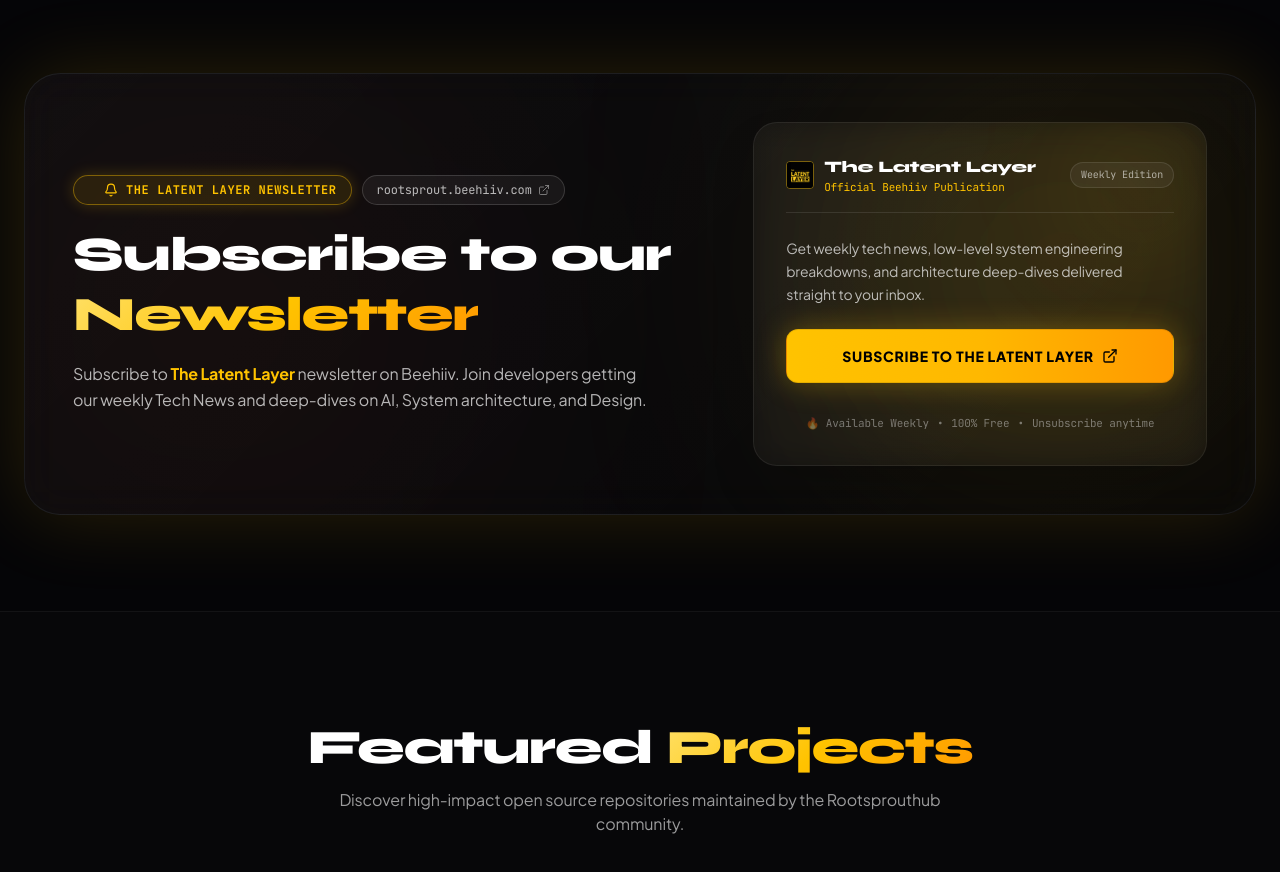
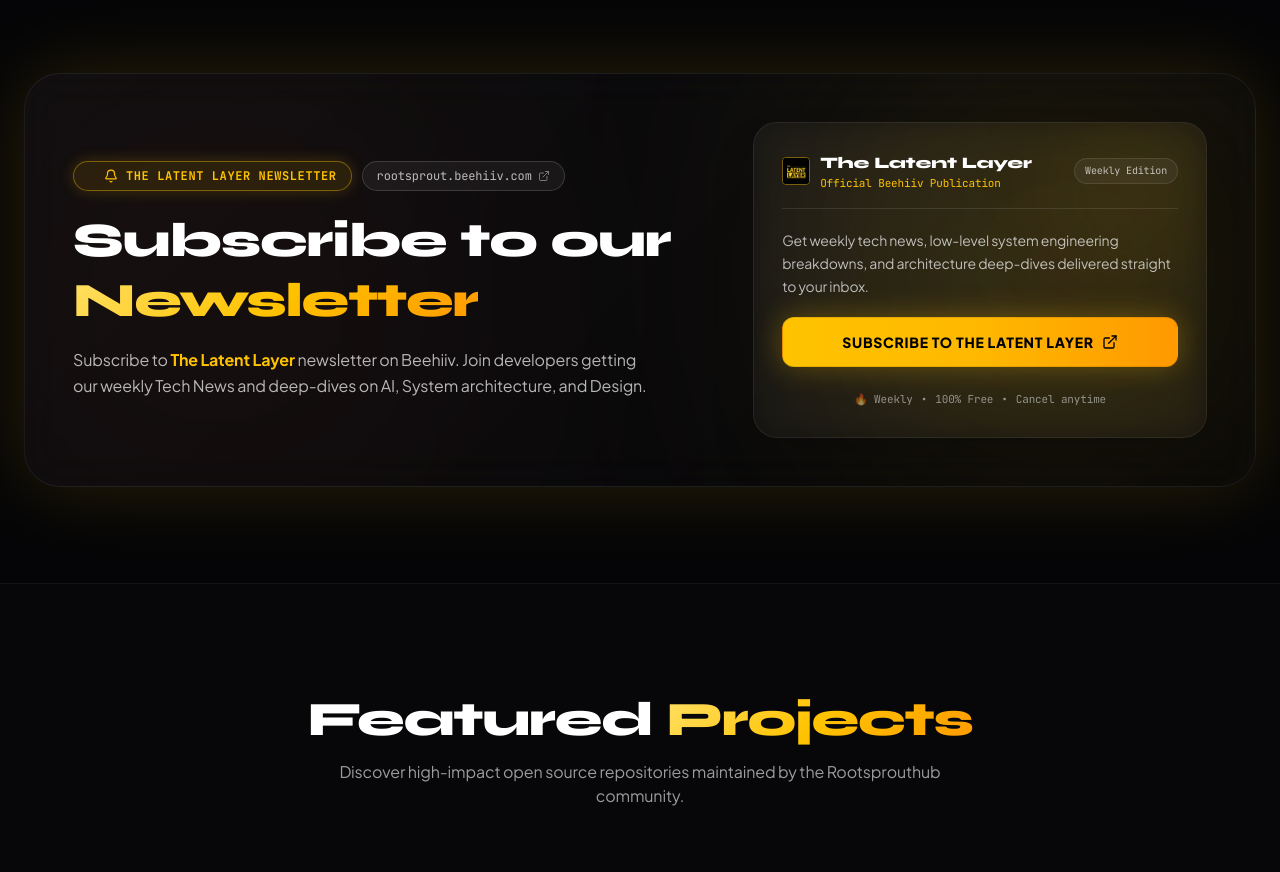
Before and after one commit to vircsam/rootsprouthub-website, a React (Vite) app: page / in a window 1280 px wide. Shown: the part 1060-1932 px from the top of the page. Built offline with nearby package versions, Linux system fonts and the light colour scheme.

Commit message:
Include the beehiiv newsletter

```diff
--- a/src/pages/LandingPage.tsx
+++ b/src/pages/LandingPage.tsx
@@ -333,7 +333,7 @@
                 </a>
               </div>
 
-              {/* Logo & Headline Row */}
+              {/* Headline Row */}
               <div className="pt-1 text-center lg:text-left w-full">
                 <h2 className="text-2xl sm:text-4xl md:text-5xl font-extrabold font-display text-white tracking-tight leading-tight break-words">
                   Subscribe to our <br className="hidden sm:inline" />
@@ -348,24 +348,25 @@
 
             {/* Right Interactive Subscription Card Column (Official Beehiiv Link Card) */}
             <div className="lg:col-span-5 w-full">
-              <div className="glass p-5 sm:p-8 rounded-3xl border-[#FFC300]/30 bg-[#0A0B10]/95 shadow-2xl relative overflow-hidden backdrop-blur-2xl w-full">
+              <div className="glass p-5 sm:p-7 rounded-3xl border-[#FFC300]/30 bg-[#0A0B10]/95 shadow-2xl relative overflow-hidden backdrop-blur-2xl w-full">
                 <div className="absolute top-0 right-0 w-32 h-32 bg-[#FFC300]/10 rounded-full blur-[60px] pointer-events-none" />
 
-                <div className="space-y-6 relative z-10">
-                  <div className="flex items-center justify-between border-b border-white/10 pb-4 gap-2">
+                <div className="space-y-5 relative z-10">
+                  {/* Header Row */}
+                  <div className="flex flex-wrap items-center justify-between border-b border-white/10 pb-4 gap-2">
                     <div className="flex items-center gap-2.5 min-w-0">
                       <img src={latentLayerLogo} alt="The Latent Layer Logo" className="w-7 h-7 rounded object-contain border border-[#FFC300]/40 flex-shrink-0" />
                       <div className="min-w-0">
-                        <h3 className="text-sm sm:text-base font-extrabold font-display text-white truncate">The Latent Layer</h3>
+                        <h3 className="text-sm sm:text-base font-extrabold font-display text-white whitespace-nowrap">The Latent Layer</h3>
                         <p className="text-[11px] font-mono text-[#FFC300]">Official Beehiiv Publication</p>
                       </div>
                     </div>
-                    <span className="text-[10px] font-mono text-white/60 bg-white/5 px-2.5 py-1 rounded-full border border-white/10 flex-shrink-0">
+                    <span className="text-[10px] font-mono text-white/70 bg-white/5 px-2.5 py-1 rounded-full border border-white/10 flex-shrink-0">
                       Weekly Edition
                     </span>
                   </div>
 
-                  <p className="text-xs sm:text-sm text-white/70 leading-relaxed">
+                  <p className="text-xs sm:text-sm text-white/70 leading-relaxed text-center sm:text-left">
                     Get weekly tech news, low-level system engineering breakdowns, and architecture deep-dives delivered straight to your inbox.
                   </p>
 
@@ -374,18 +375,19 @@
                     href="https://rootsprout.beehiiv.com/"
                     target="_blank"
                     rel="noreferrer"
-                    className="w-full py-4 px-5 rounded-xl bg-gradient-to-r from-[#FFC300] via-[#FFB800] to-[#FF9900] text-black font-extrabold text-xs sm:text-sm uppercase tracking-wider flex items-center justify-center gap-2 shadow-[0_0_30px_rgba(255,195,0,0.3)] hover:shadow-[0_0_45px_rgba(255,195,0,0.5)] hover:scale-[1.02] active:scale-[0.98] transition-all cursor-pointer border border-black/10 text-center"
+                    className="w-full py-3.5 px-5 rounded-xl bg-gradient-to-r from-[#FFC300] via-[#FFB800] to-[#FF9900] text-black font-extrabold text-xs sm:text-sm uppercase tracking-wider flex items-center justify-center gap-2 shadow-[0_0_30px_rgba(255,195,0,0.3)] hover:shadow-[0_0_45px_rgba(255,195,0,0.5)] hover:scale-[1.02] active:scale-[0.98] transition-all cursor-pointer border border-black/10 text-center"
                   >
                     <span>Subscribe to The Latent Layer</span>
                     <ExternalLink className="w-4 h-4 flex-shrink-0" />
                   </a>
 
-                  <div className="pt-2 text-[10px] sm:text-[11px] font-mono text-center text-white/40 flex flex-wrap items-center justify-center gap-x-2 gap-y-1">
-                    <span>🔥 Available Weekly</span>
+                  {/* Footer bullet tags */}
+                  <div className="pt-1 text-[11px] font-mono text-center text-white/50 flex flex-wrap items-center justify-center gap-x-2 gap-y-1">
+                    <span>🔥 Weekly</span>
                     <span>•</span>
                     <span>100% Free</span>
                     <span>•</span>
-                    <span>Unsubscribe anytime</span>
+                    <span>Cancel anytime</span>
                   </div>
                 </div>
               </div>
```
